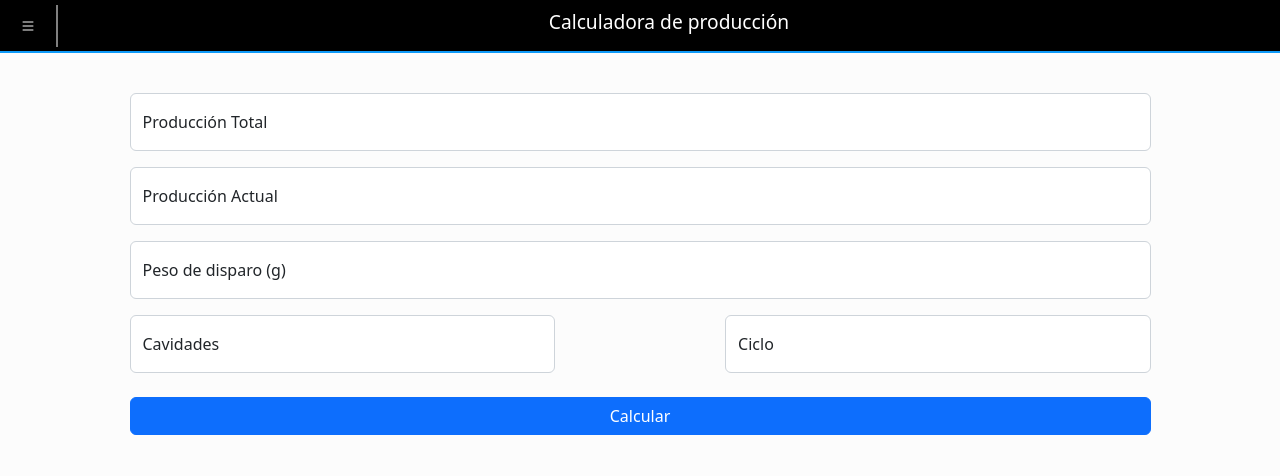
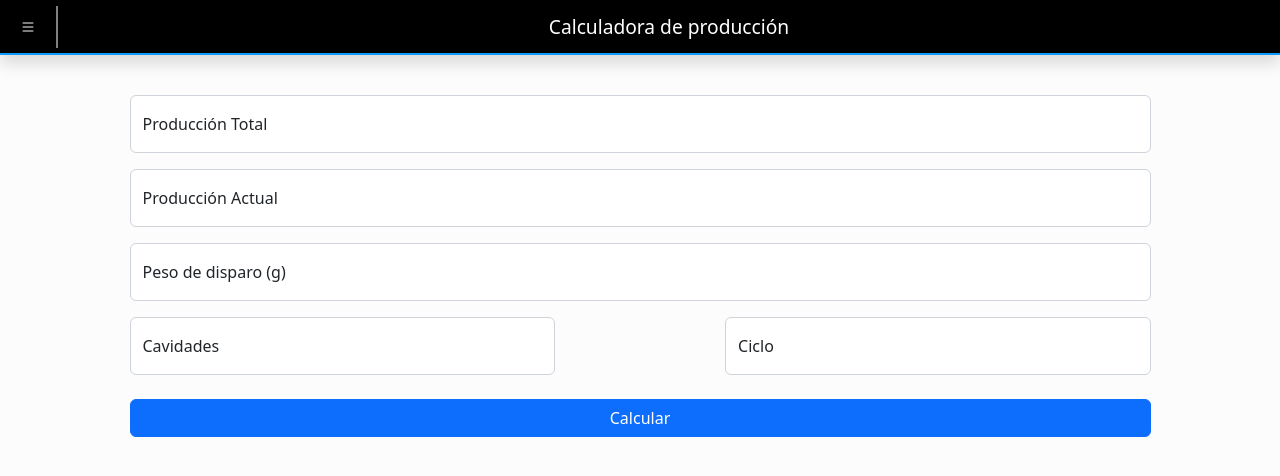
Before and after one commit to ivanlcr94/Calculadora-Producci-n, a plain HTML site: page index.html in a window 1280 px wide. Drawn offline with nearby package versions, Linux system fonts and the light colour scheme.

Commit message:
corrección

```diff
--- a/css/style.css
+++ b/css/style.css
@@ -1,6 +1,12 @@
 
 body{
     background-color: rgb(252, 252, 252);
+}
+
+header{
+    position: sticky;
+    top: 0px;
+    z-index: 100;
 }
 
 .navContainer {
@@ -26,7 +32,9 @@ body{
     font-size: 1.2rem;
     display: flex;
     justify-content: center;
+    align-items: center;
     width: 100%;
+    margin: 5px;
 }
 
 main {
--- a/index.html
+++ b/index.html
@@ -12,14 +12,16 @@
     <title>Calculadora de producción</title>
 </head>
 
-<header>
+<header class="shadow">
     <nav>
         <div class="navContainer">
-            <a href="" data-bs-toggle="offcanvas" data-bs-target="#staticBackdrop" aria-controls="staticBackdrop"><i class="bi bi-list"></i></a>
+            <a href="" data-bs-toggle="offcanvas" data-bs-target="#staticBackdrop" aria-controls="staticBackdrop"><i
+                    class="bi bi-list"></i></a>
             <h1>Calculadora de producción</h1>
         </div>
 
-        <div class="offcanvas offcanvas-start" data-bs-backdrop="static" tabindex="-1" id="staticBackdrop" aria-labelledby="staticBackdropLabel">
+        <div class="offcanvas offcanvas-start" data-bs-backdrop="static" tabindex="-1" id="staticBackdrop"
+            aria-labelledby="staticBackdropLabel">
             <div class="offcanvas-header">
                 <h5 class="offcanvas-title" id="staticBackdropLabel">Tool on molding</h5>
                 <button type="button" class="btn-close" data-bs-dismiss="offcanvas" aria-label="Close"></button>
@@ -36,7 +38,6 @@
 </header>
 
 <body>
-    <!-- <h1 class="shadow">CALCULADORA DE PRODUCCIÓN</h1> -->
 
     <main>
 
--- a/js/app.js
+++ b/js/app.js
@@ -26,7 +26,7 @@ function calcular (e) {
 
     contenedorResultado.innerHTML = "";
     let div = document.createElement("div");
-        div.classList.add('cuadroResultado',);
+        div.classList.add('cuadroResultado', 'shadow');
 
         div.innerHTML = `<h2>Resultado</h2>
         <p>${horasDeProduccion.toFixed(1)} Horas de producción</p>
```
Lines whose indentation alone changed are shown as unchanged.
